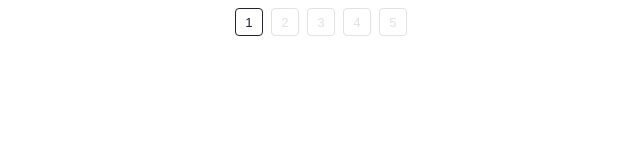
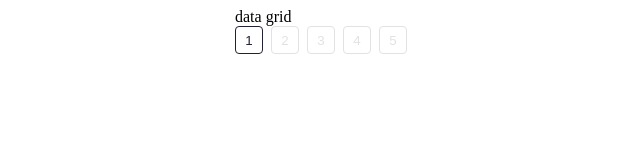
Before and after one commit to CEOS-Developers/CEOS-FE, a Next.js app in the folder apps/admin/: page / in a window 1280 px wide. Shown: the top 160 px of the page, without its empty margins (319-959 px from the left). Built offline with nearby package versions, Linux system fonts and the light colour scheme; a web font is replaced by a local one; what emotion-reset would draw is missing.

Commit message:
feat: DataGrid 파일 생성

```diff
--- /dev/null
+++ b/apps/admin/src/components/DataGrid/index.tsx
@@ -0,0 +1,27 @@
+import styled from '@emotion/styled';
+import { Pagination } from './Pagination';
+
+interface DataGridProps {
+  pagination: {
+    page: number;
+    pageSize: number;
+    total: number;
+  };
+  onChangePage: (newPage: number) => void;
+}
+
+export const DataGrid = ({ pagination, onChangePage }: DataGridProps) => {
+  return (
+    <Container>
+      data grid
+      <Pagination
+        total={pagination.total}
+        page={pagination.page}
+        pageSize={pagination.pageSize}
+        onChangePage={onChangePage}
+      />
+    </Container>
+  );
+};
+
+const Container = styled.div``;
--- a/apps/admin/src/pages/index.tsx
+++ b/apps/admin/src/pages/index.tsx
@@ -1,4 +1,4 @@
-import { Pagination } from '@admin/components/DataGrid/Pagination';
+import { DataGrid } from '@admin/components/DataGrid';
 import { Flex } from '@ceos-fe/ui';
 import { useState } from 'react';
 
@@ -15,12 +15,7 @@ export default function Home() {
 
   return (
     <Flex direction="column">
-      <Pagination
-        total={pagination.total}
-        page={pagination.page}
-        pageSize={pagination.pageSize}
-        onChangePage={onChangePage}
-      />
+      <DataGrid pagination={pagination} onChangePage={onChangePage} />
     </Flex>
   );
 }
```
